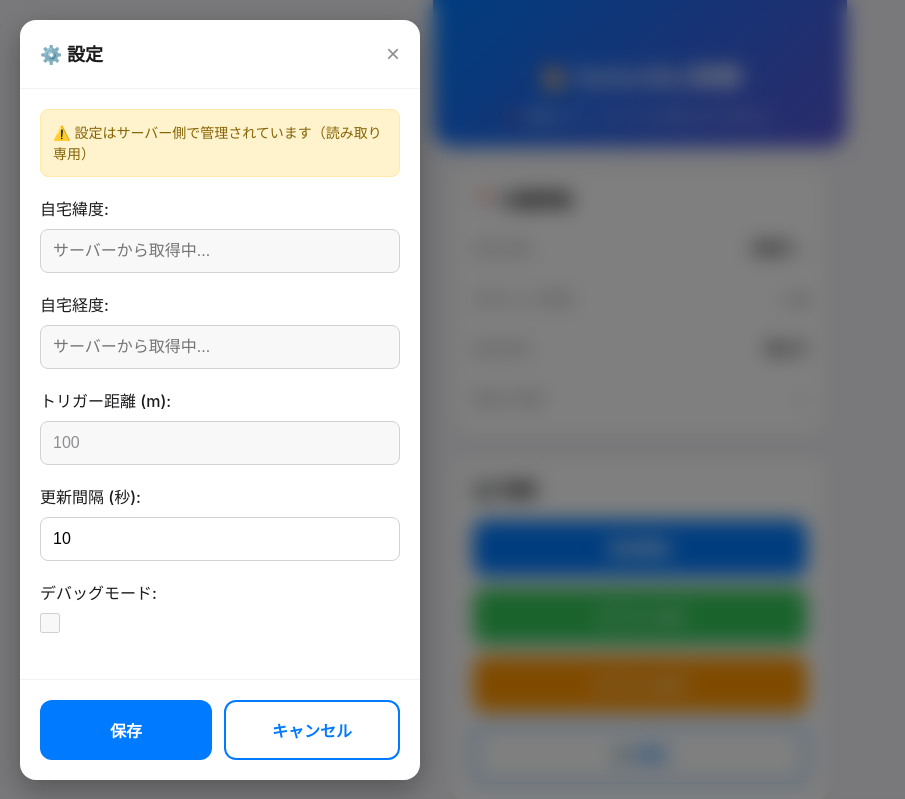
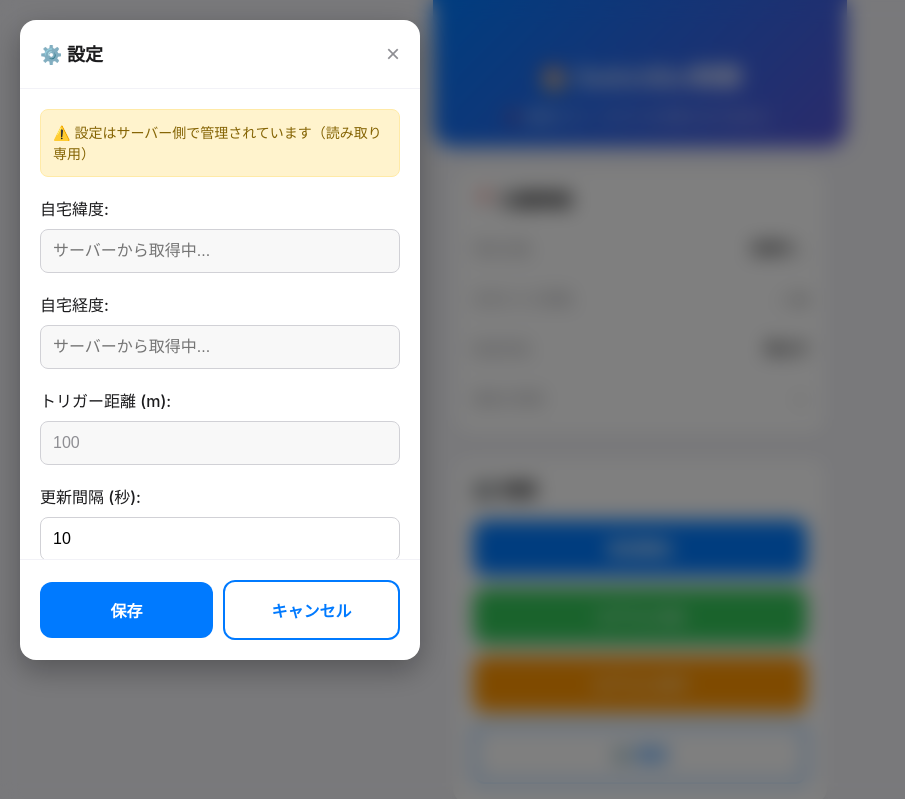
Before and after one commit to ryo-touch/switchbot-auto-control, a website: page public/index.html in a window 1280 px wide. Both pictures are taken after a click on the button "監視開始". Shown: the top 799 px of the page, without its empty margins (0-905 px from the left). Drawn offline with Linux system fonts and the light colour scheme; no server answers.

Commit message:
設定モーダルの見た目を修正

```diff
--- a/public/style.css
+++ b/public/style.css
@@ -259,7 +259,10 @@ body {
     border-radius: 16px;
     width: 90%;
     max-width: 400px;
+    max-height: 80vh;
     box-shadow: 0 10px 30px rgba(0, 0, 0, 0.3);
+    display: flex;
+    flex-direction: column;
 }
 
 .modal-header {
@@ -285,6 +288,8 @@ body {
 
 .modal-body {
     padding: 20px;
+    overflow-y: auto;
+    flex: 1;
 }
 
 .setting-item {
@@ -341,9 +346,13 @@ body {
 
 .modal-footer {
     display: flex;
-    gap: 12px;
+    gap: 10px;
+    align-items: center;
+    justify-content: space-between;
     padding: 20px;
     border-top: 1px solid #f2f2f7;
+    margin-top: auto;
+    flex-shrink: 0;
 }
 
 .modal-footer .btn {
```
